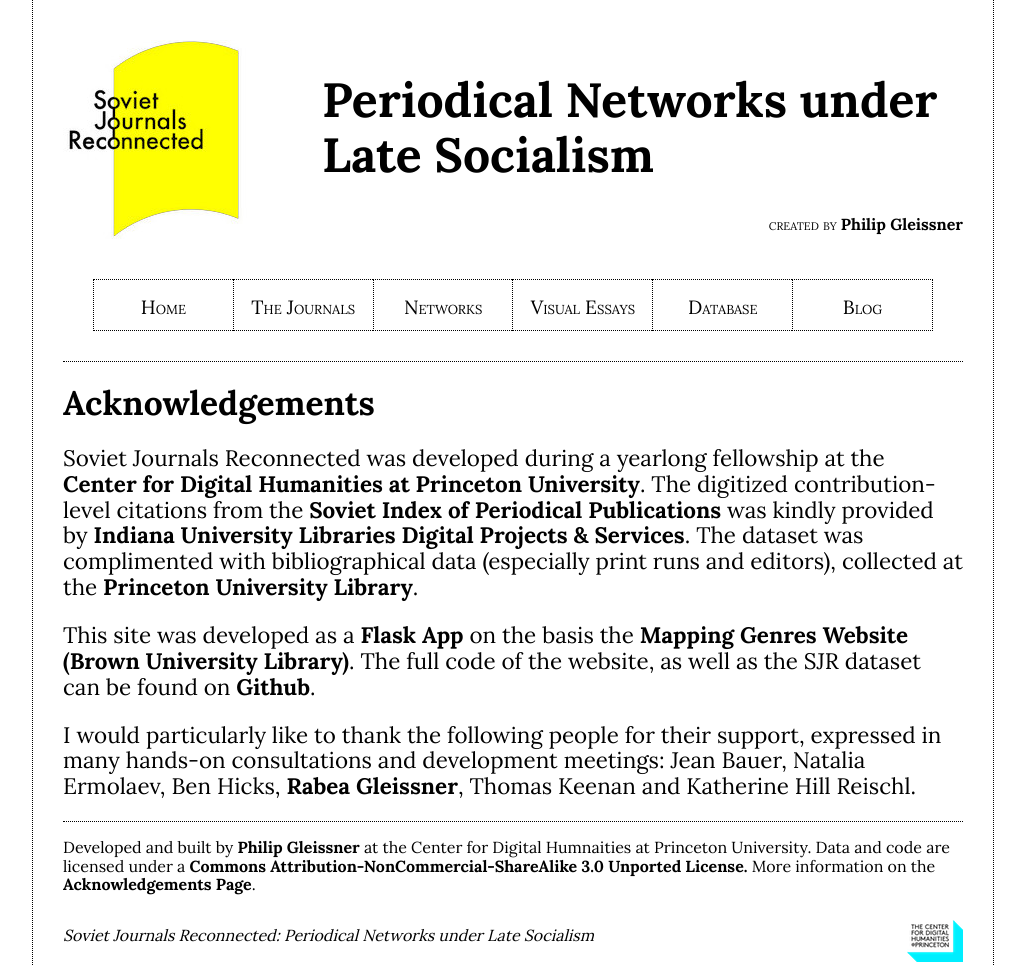
After one commit to PhilGleissner/soviet_journals, a Flask app: page /acknowledgements in a window 1280 px wide. The commit adds this page. Shown: the whole page, without its empty margins (127-1152 px from the left). Run offline with Flask 2, Linux system fonts and the light colour scheme.

Commit message:
acknowledgments

```diff
--- a/app.py
+++ b/app.py
@@ -42,6 +42,10 @@ def essay_three():
 def database():
 	return render_template('visualizations/database.html')
 
+@app.route("/acknowledgements")
+def acknowledgements():
+    return render_template('acknowledgements.html')
+
 @app.route('/robots.txt')
 def static_from_root():
         return send_from_directory(app.static_folder, request.path[1:])
--- /dev/null
+++ b/templates/acknowledgements.html
@@ -0,0 +1,11 @@
+{% extends "base.html" %}
+{% block title %}Acknowledgements{% endblock %}
+{% block content%}
+<div id="main">
+  <h1>Acknowledgements</h1>
+  <p>Soviet Journals Reconnected was developed during a yearlong fellowship at the <a target="_blank" href="https://cdh.princeton.edu/" alt="Link to the Center for Digital Humanities at Princeton University">Center for Digital Humanities at Princeton University</a>. The digitized contribution-level citations from the <a target="_blank" href="http://webapp1.dlib.indiana.edu/letopis/about.jsp?lang=en" alt="Link to the Soviet Index of Periodical Publications">Soviet Index of Periodical Publications</a> was kindly provided by <a target="_blank" href="http://www.dlib.indiana.edu/" alt="Indiana University Libraries Digital Projects &amp; Services">Indiana University Libraries Digital Projects &amp; Services</a>. The dataset was complimented with bibliographical data (especially print runs and editors), collected at the <a target="_blank" href="http://library.princeton.edu/" alt="Princeton University Library">Princeton University Library</a>.</p>
+
+<p>This site was developed as a <a target="_blank" href="http://flask.pocoo.org/" alt="Flask">Flask App</a> on the basis the <a target="_blank" href="http://cds.library.brown.edu/mapping-genres/" alt="Link to Mapping Genres Website (Brown University Library)">Mapping Genres Website (Brown University Library)</a>. The full code of the website, as well as the SJR dataset can be found on <a target="_blank" href="https://github.com/PhilGleissner/soviet_journals" alt="Link to Github Repository">Github</a>.</p>
+
+<p>I would particularly like to thank the following people for their support, expressed in many hands-on consultations and development meetings: Jean Bauer, Natalia Ermolaev, Ben Hicks, <a target="_blank" href="http://rabea.co.uk/" alt="Link to Website of Rabea Gleissner">Rabea Gleissner</a>, Thomas Keenan and Katherine Hill Reischl.</p>
+{% endblock %}
--- a/templates/base.html
+++ b/templates/base.html
@@ -71,7 +71,7 @@
 
       <div id="footer">
         <div id="credits">
-        <p>Developed and built by <a target="_blank" href="https://philipgleissner.com">Philip Gleissner</a> at the Center for Digital Humnaities at Princeton University. Data and code are licensed under a <a target="_blank" href="https://creativecommons.org/licenses/by-nc-sa/3.0/Creative">Commons Attribution-NonCommercial-ShareAlike 3.0 Unported License.</a> More information on the Acknowledgements Page.</p>
+        <p>Developed and built by <a target="_blank" href="https://philipgleissner.com">Philip Gleissner</a> at the Center for Digital Humnaities at Princeton University. Data and code are licensed under a <a target="_blank" href="https://creativecommons.org/licenses/by-nc-sa/3.0/Creative">Commons Attribution-NonCommercial-ShareAlike 3.0 Unported License.</a> More information on the <a href={{url_for("acknowledgements")}}>Acknowledgements Page</a>.</p>
       </div>
         <p><em>Soviet Journals Reconnected: Periodical Networks under Late Socialism</em></p>
         <div id="footer_credits">
--- a/templates/index.html
+++ b/templates/index.html
@@ -3,8 +3,9 @@
 {% block content%}
 	    	<div id="wrapper">
 	    		<div id="main">
-		    		<p><img src={{url_for('static', filename="images/Iunost_1970_06.jpg")}} style="float:left;width:209px;height:263px;" hspace="20">Literary monthlies, the so-called thick journals, were a corner stone of Soviet culture. <em>Soviet Journals Reconnected</em> explores the social dimension of the periodicals. The project traces the emergence of segmented artistic and political communities in the 1960s and 1970s in their data, showing how social organization determined aesthetic and literary taste.</p>
-		    		<p>Soviet Journals Reconnected consists of four components: an introduction to the central literary periodicals of the late Soviet era, interactive network visualizations of authors published in the journals, a series of visual essays and a technical documentation of the SJR database.</p>
+		    		<p><img src={{url_for('static', filename="images/Iunost_1970_06.jpg")}} style="float:left;width:209px;height:263px;" hspace="20">Thick journals, monthlies dedicated to literature, art, society, and politics, were a corner stone of Soviet culture. In the 1960s and 1970s, their readership was in the millions; thousands of authors were published on their pages. Soviet Journals Reconnected explores the rich life of these periodicals through their bibliographical data. It traces the work of editorial offices, development of themes and genres in the journals, and the emergence of segmented communities of authors around them.</p>
+		    		<p>At the center of Soviet Journals Reconnected stands a database of bibliographical metadata. This online interface is currently being developed and will consist of four components: an introduction to the central literary periodicals of the late Soviet era, interactive network visualizations of authors and editors, a series of visual essays and a technical documentation of the SJR database.</p>
+		    		<p>The datasets and the source code of this website are publicly available on <a target="_blank" href="https://github.com/PhilGleissner/soviet_journals" alt="Link to Github Repository">Github</a>.</p>
 
 				</div><!-- end main -->
 			</div><!-- end wrapper -->
```
